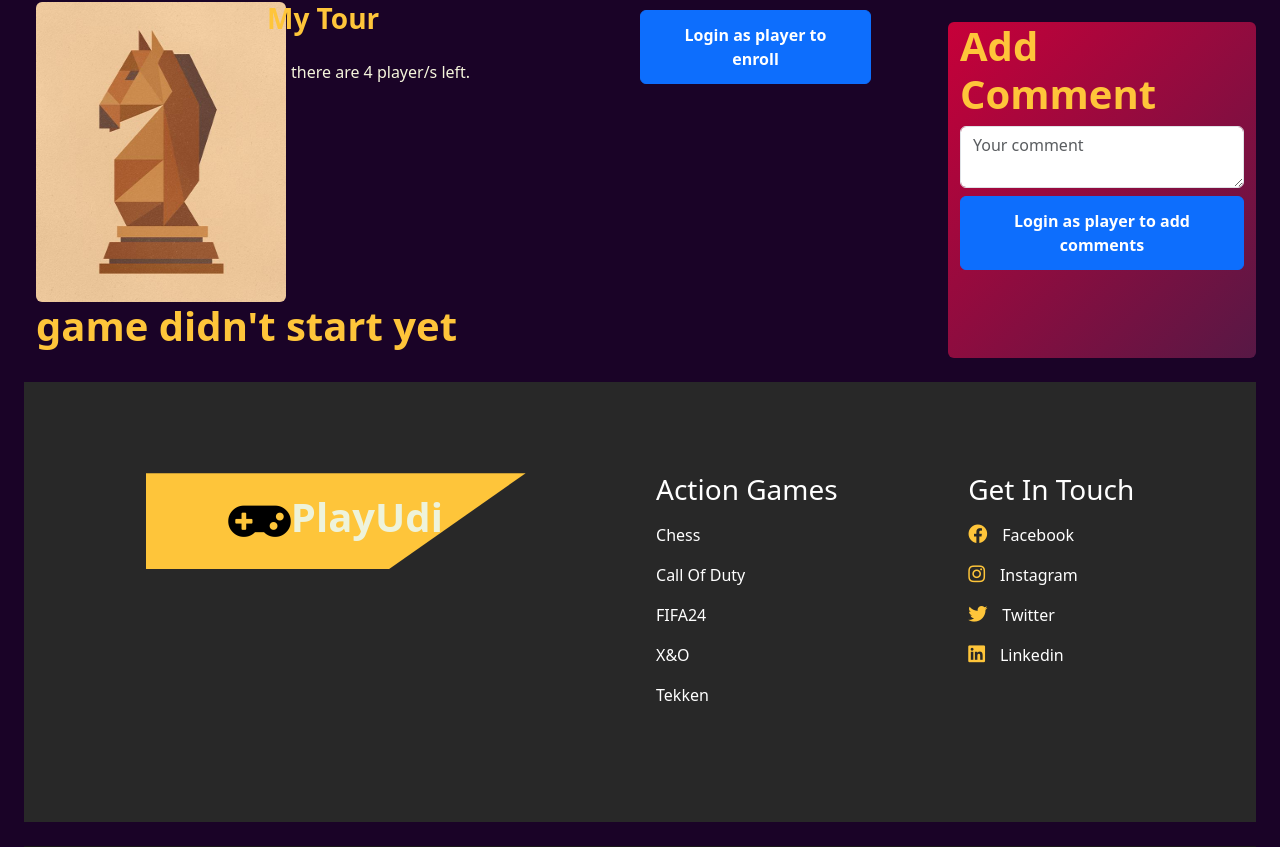
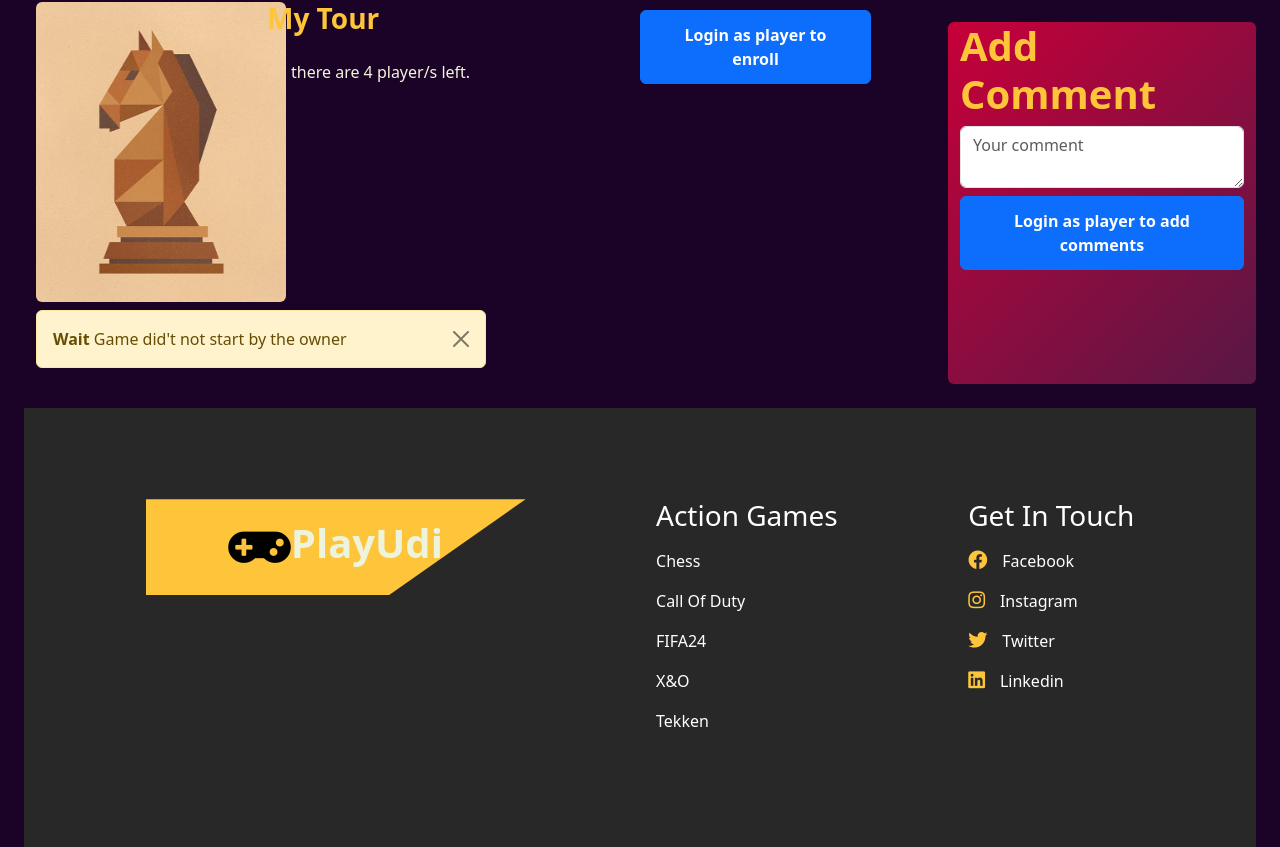
Before and after one commit to abdulazizalzahrani1/CapStone-PlayUdi-, a Django app: page /tournaments/tournament_details/1/ in a window 1280 px wide. Shown: the part 102-949 px from the top of the page. Run offline with Django 4.2, Linux system fonts and the light colour scheme; a user stored in the database is signed in; data comes from the database, SQL or seed files in the repository; both versions use the stored data as it was after the commit.

Commit message:
Tournaments

```diff
--- a/PlayUdi/tournament/templates/tournament/tournament_details.html
+++ b/PlayUdi/tournament/templates/tournament/tournament_details.html
@@ -15,6 +15,16 @@
                 <p style="color: beige;">{{tournament.description}}</p>
                 <p style="color: beige;">{{tournament.trophy__for_tournament__display}}</p>
                 <p class="m-4" style="color: beige;">there are {{tournament.number_of_players}} player/s left.</p>
+                {% if tournament.number_of_players == 0 and not trophy  %}
+                <div class="alert alert-light alert-dismissible fade show  mt-2">
+                    <strong>Be Ready</strong> The game will start in few seconds
+                    <button type="button" class="btn-close" data-bs-dismiss="alert"></button>
+                </div>
+
+
+                {% endif %}
+
+
             </div>
             <div class="col-3">
                 <div class="row d-flex flex-column">
@@ -84,14 +94,22 @@
             {% endif %}
         </ol>
         <hr>
+<br>
+        {% else %}
+<div class="col">
+        <div class="alert alert-warning alert-dismissible fade show w-50 mt-2">
+            <strong>Wait </strong>Game did't not start by the owner
+            <button type="button" class="btn-close" data-bs-dismiss="alert"></button>
+        </div>
 
-        {% else %}
-        <h1 style="color: #FEC53A;">game didn't start yet</h1>
-            <ul class="list-group w-50">
-                {% for player in tournament.tournamentplayers_set.all %}
-                <li class="list-group-item" style="background: #282828 !important;color: #FEC53A;">{{ player.player.user.first_name }}</li>
-                {% endfor %}
-            </ul>
+        <ul class="list-group w-50">
+            {% for player in tournament.tournamentplayers_set.all %}
+            <li class="list-group-item" style="background: #282828 !important;color: #FEC53A;">{{ player.player.user.first_name }}</li>
+            {% endfor %}
+        </ul>
+    </div>
+
+
 
 {% endif %}
 </div>
--- a/PlayUdi/trophy/templates/trophy/trophies.html
+++ b/PlayUdi/trophy/templates/trophy/trophies.html
@@ -3,6 +3,7 @@
 {% block title %} Trophy {% endblock%}
 
 {% block content %}
+
 <h1 style="display: flex; justify-content: center; margin-top: 10px;">Trophies</h1>
 
 <section id="services" class="full-height px-lg-5">
@@ -36,4 +37,5 @@
       </div>
 
 </section>
+
 {% endblock%}
```
Also changed, not shown: PlayUdi/db.sqlite3.
